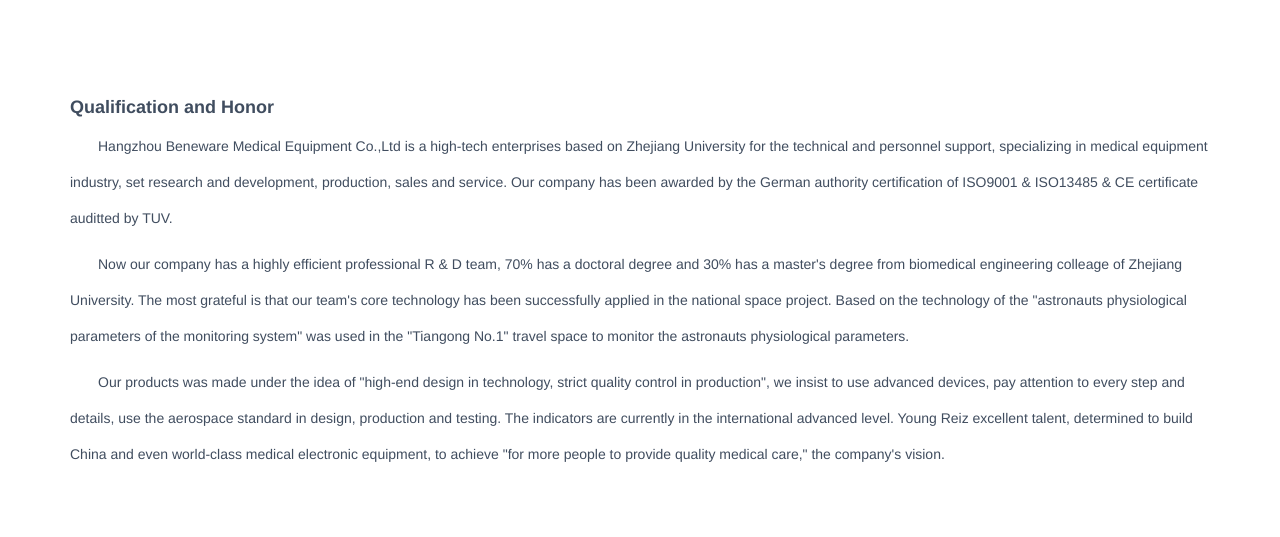
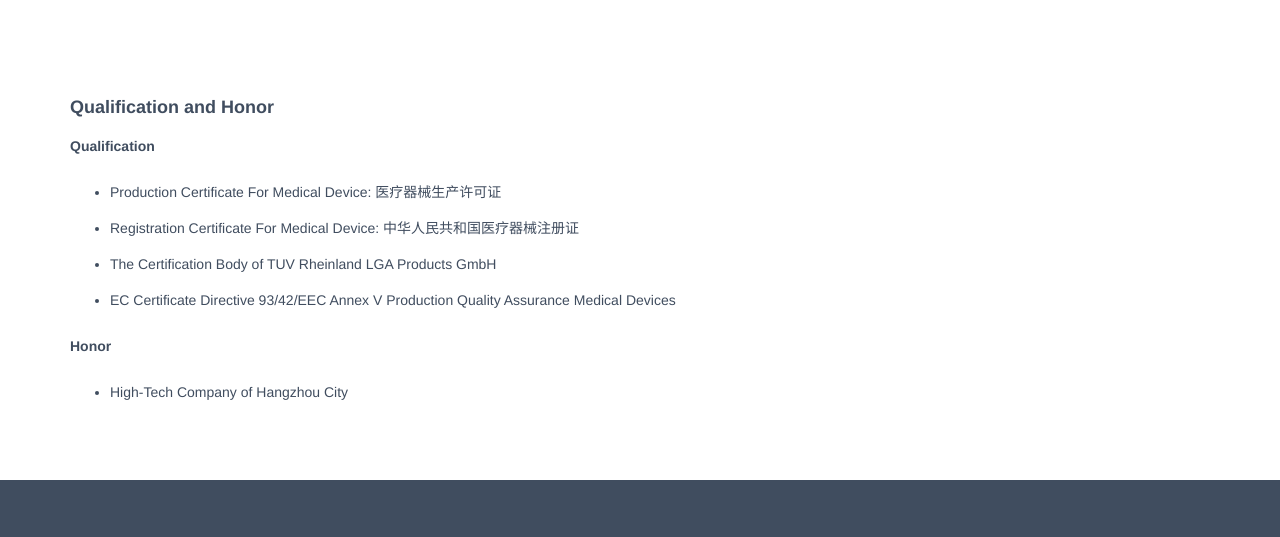
Before and after one commit to zuizim/beneware, a plain HTML site: page en/about.html in a window 1280 px wide. Shown: the part 1211-1748 px from the top of the page. Drawn offline with Linux system fonts and the light colour scheme.

Commit message:
update the honor

```diff
--- a/en/about.html
+++ b/en/about.html
@@ -133,23 +133,21 @@
         <h4><b>Qualification and Honor</b></h4>
       </div>
       <div class="col-sm-12">
-		    <p class="text-indent">
-			    Hangzhou Beneware Medical Equipment Co.,Ltd is a high-tech enterprises based on Zhejiang University for the technical and personnel support,
-			    specializing in medical equipment industry, set research and development, production, sales and service.
-          Our company has been awarded by the German authority certification of ISO9001 & ISO13485 & CE certificate auditted by TUV.
-        </p>
-		    <p class="text-indent">
-			    Now our company has a highly efficient professional R & D team,
-			    70% has a doctoral degree and 30% has a master's degree from biomedical engineering colleage of Zhejiang University.
-			    The most grateful is that our team's core technology has been successfully applied in the national space project.
-			    Based on the technology of the "astronauts physiological parameters of the monitoring system" was used in the "Tiangong No.1"
-          travel space to monitor the astronauts physiological parameters.
-        </p>
-		    <p class="text-indent">
-			    Our products was made under the idea of "high-end design in technology, strict quality control in production",
-			    we insist to use advanced devices, pay attention to every step and details, use the aerospace standard in design, production and testing.
-		      The indicators are currently in the international advanced level. Young Reiz excellent talent, determined to build China and even world-class medical electronic equipment, to achieve "for more people to provide quality medical care," the company's vision.
-		    </p>
+		    <div>
+          <p><b>Qualification</b></p>
+          <ul>
+            <li>Production Certificate For Medical Device: 医疗器械生产许可证</li>
+            <li>Registration Certificate For Medical Device: 中华人民共和国医疗器械注册证</li>
+            <li>The Certification Body of TUV Rheinland LGA Products GmbH</li>
+            <li>EC Certificate Directive 93/42/EEC Annex V Production Quality Assurance Medical Devices</li>
+          </ul>
+        </div>
+		    <div>
+          <p><b>Honor</b></p>
+          <ul>
+            <li>High-Tech Company of Hangzhou City</li>
+          </ul>
+        </div>
 	    </div>
     </div>
   </div>
```
Also changed, not shown: about.html (+15 -9 lines).
